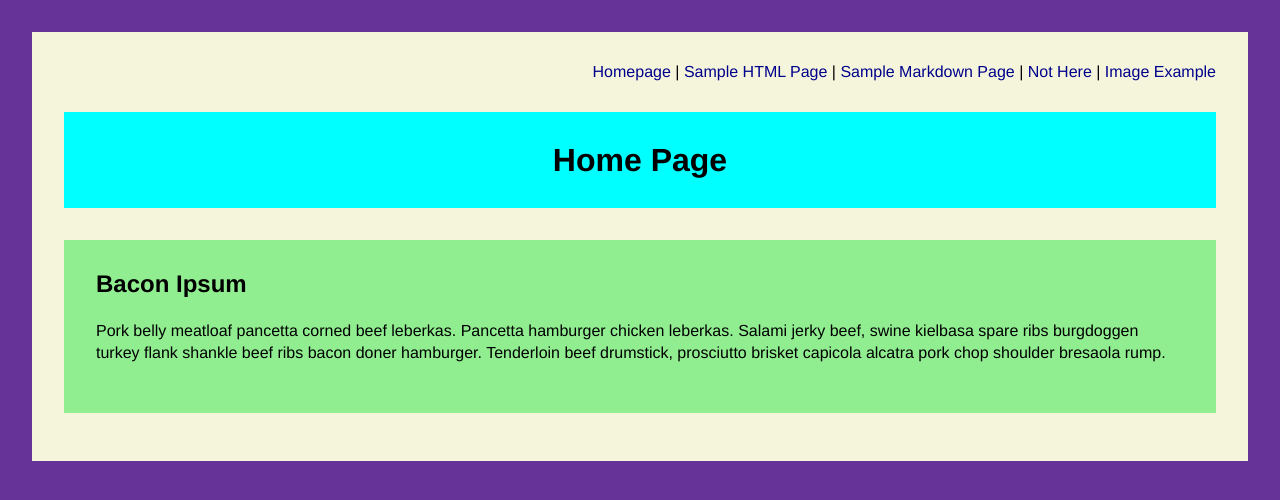
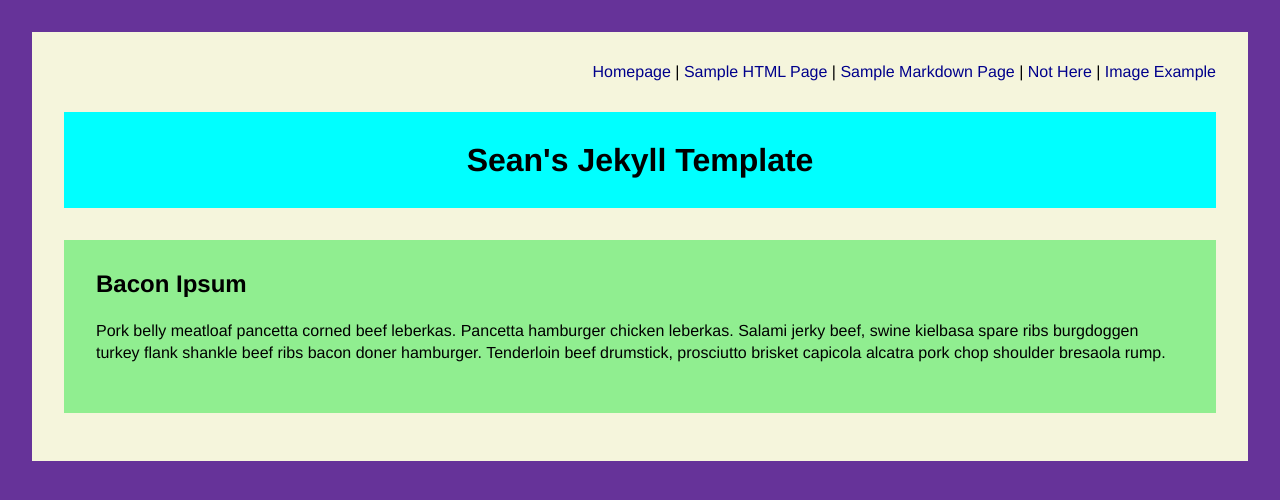
Before and after one commit to seanlerner/jekyll-template, a Jekyll site: the page built from index.md, in a window 1280 px wide. Shown: the top 500 px of the page. Built offline with Jekyll 4.4.1, drawn with Linux system fonts in a browser that asks for light colours; part of the change alters nothing that is shown.

Commit message:
fix page titles

```diff
--- a/_includes/head.html
+++ b/_includes/head.html
@@ -1,7 +1,7 @@
 <!DOCTYPE html>
 <html>
 <head>
-  <title>{{ page.title || site.title }}</title>
+  <title>{% include title.liquid %}</title>
   <meta content='text/html; charset=UTF-8' http-equiv=Content-Type>
   <meta content='width=device-width' initial-scale=1 name=viewport>
   <link rel=stylesheet href=/css/main.css>
@@ -14,5 +14,5 @@
     {% include nav.html %}
 
     <header>
-      <h1>{{ page.title }}</h1>
+      <h1>{% include title.liquid %}</h1>
     </header>
--- /dev/null
+++ b/_includes/title.liquid
@@ -0,0 +1,5 @@
+{% if page.title %}
+  {{ page.title }}
+{% else %}
+  {{ site.title }}
+{% endif %}
--- a/index.md
+++ b/index.md
@@ -1,6 +1,5 @@
 ---
 layout: markdown
-title: Home Page
 permalink: /
 ---
 
```
